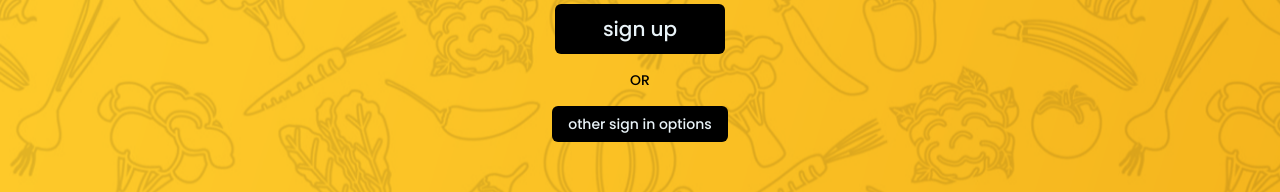
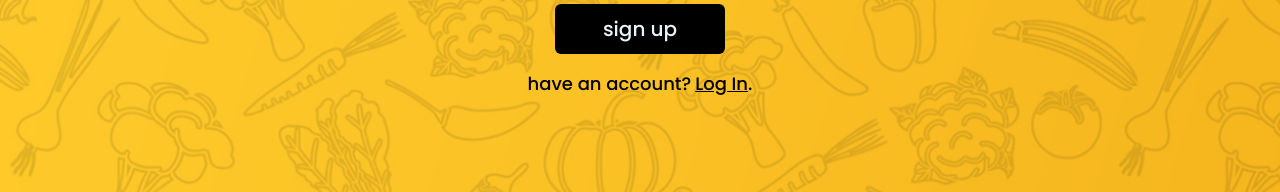
Before and after one commit to delbingeorge/eatables, a Next.js app: page /signup in a window 1280 px wide. Shown: the part 532-724 px from the top of the page. Built offline with nearby package versions, Linux system fonts and the light colour scheme.

Commit message:
added something which i forgot

```diff
--- a/pages/_app.js
+++ b/pages/_app.js
@@ -9,7 +9,14 @@ export default function App({ Component, pageProps }) {
                 <title>Eatables Official</title>
                 {/* <link rel="icon" type="image/x-icon" href="public/eatables.png" /> */}
             </Head>
-            <NextNProgress color="#000" startPosition={0.3} stopDelayMs={200} height={5} showOnShallow={true} />
+            <NextNProgress
+                color="#000"
+                startPosition={0.3}
+                stopDelayMs={200}
+                height={5}
+                showOnShallow={true}
+                options={{ showSpinner: false }}
+            />
             <Component {...pageProps} />
         </>
     );
--- a/pages/index.js
+++ b/pages/index.js
@@ -103,9 +103,9 @@ function Login() {
                         </div>
                     </form>
                     <div className="md:space-x-4 flex flex-col md:flex-row items-center justify-center">
-                        <a className="font-poppy md:text-lg underline hover:text-gray-700" href="#">
+                        {/* <a className="font-poppy md:text-lg underline hover:text-gray-700" href="#">
                             trouble logging in?
-                        </a>
+                        </a> */}
                         <Link href="/signup" as="/signup" className="font-poppy md:text-lg underline hover:text-gray-700">
                             create account
                         </Link>
--- a/pages/signup.js
+++ b/pages/signup.js
@@ -193,33 +193,13 @@ function CreateAccount() {
                     >
                         sign up
                     </button>
-                    <h1 className="font-poppy text-sm">OR</h1>
-                    <div className="flex items-center justify-center space-x-3">
-                        {/* <Link
-                            href="/api/auth/signin"
-                            className=" bg-dense text-white px-3 py-2 text-xl font-poppy rounded-md hover:bg-dense duration-500"
-                            type="button"
-                        >
-                            <FontAwesomeIcon icon={faGoogle} />
-                            sign in with google
+                    <p className="text-sm text-center md:text-lg font-poppy">
+                        have an account?
+                        <Link href="/" as="/" className="underline pl-1">
+                              Log In
                         </Link>
-                        <Link
-                            href="/api/auth/signin"
-                            // onClick={userLogin}
-                            className=" bg-dense text-white px-3 py-2 text-xl font-poppy rounded-md hover:bg-dense duration-500"
-                            type="button"
-                        >
-                            <FontAwesomeIcon icon={faTwitter} />
-                            sign in with google
-                        </Link> */}
-                        <Link
-                            href="/api/auth/signin"
-                            className=" bg-dense text-white px-4 py-2 text-sm font-poppy rounded-md hover:bg-dense duration-500"
-                            type="button"
-                        >
-                            other sign in options
-                        </Link>
-                    </div>
+                        .
+                    </p>
                 </form>
             </div>
             <Footer />
```
